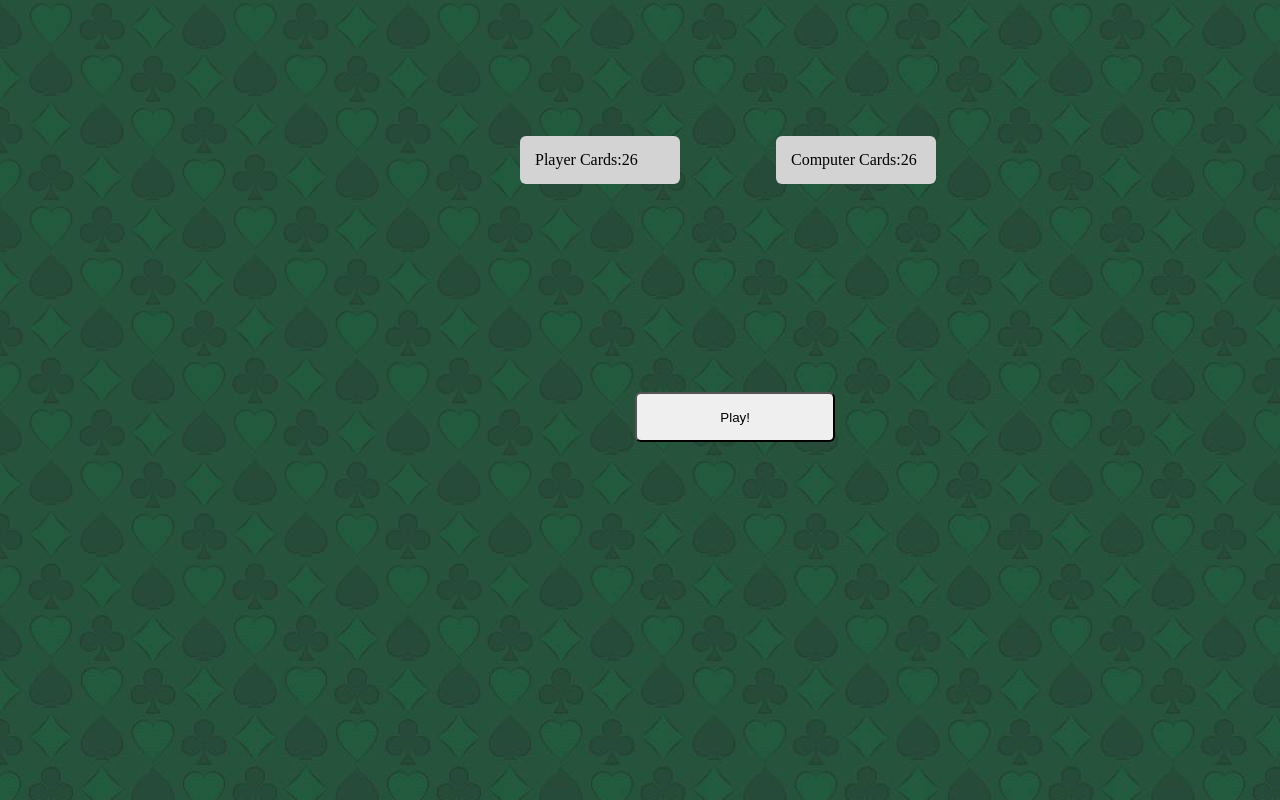
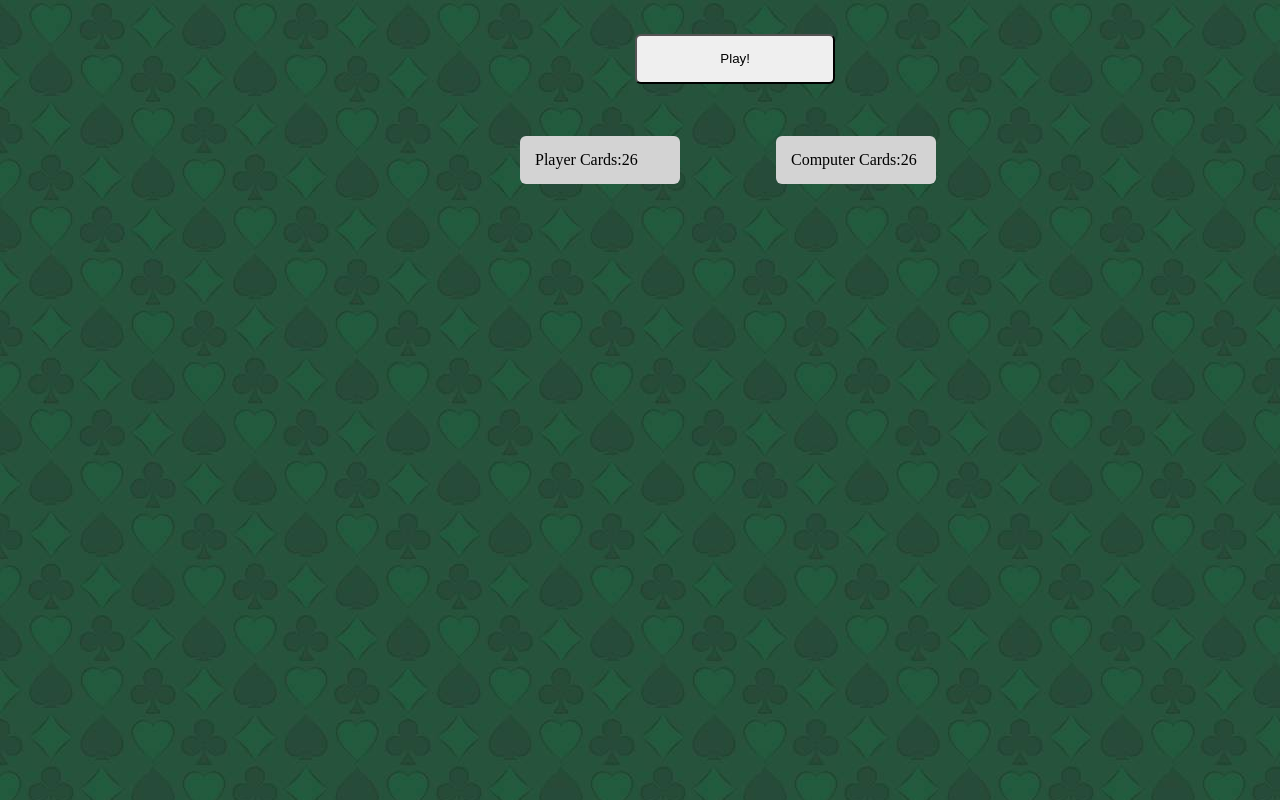
Before and after one commit to jtmcmorran/seir-p1-war, a plain HTML site: page index.html in a window 1280 px wide. Drawn offline with Linux system fonts and the light colour scheme.

Commit message:
last minute style change

```diff
--- a/style.css
+++ b/style.css
@@ -32,7 +32,7 @@ body{
 
 #play{
   position: absolute;
-  margin: 30% 49%;
+  margin: 2% 49%;
   height:50px;
   width:200px;
   border-radius:6px
```
